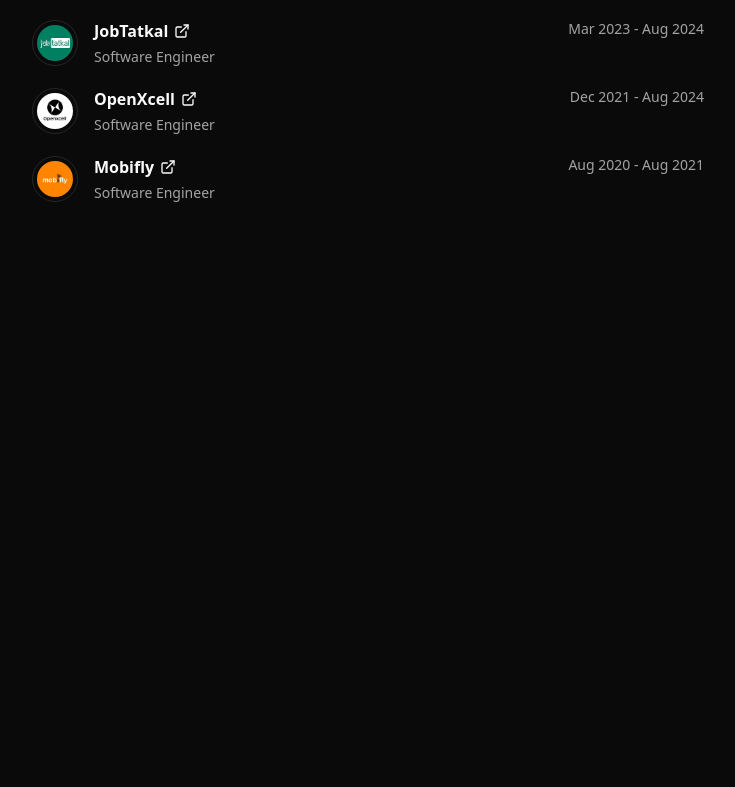
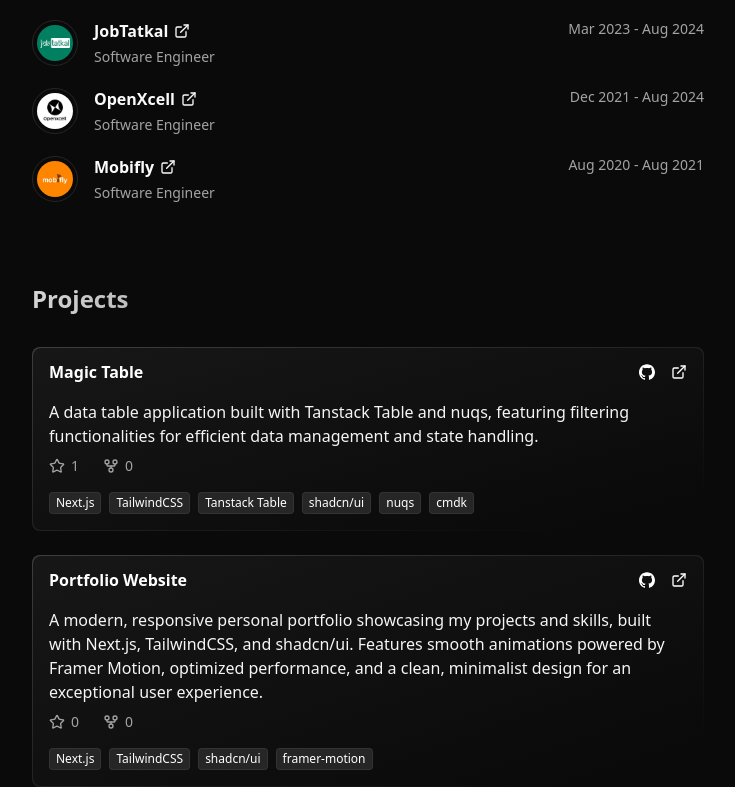
Before and after one commit to Ipriyankrajai/portfolio-v4, a Next.js app: page / in a window 1280 px wide. Shown: the part 1473-2260 px from the top of the page, without its empty margins (272-1007 px from the left). Before the commit the page ends 1676 px from the top, so only its background shows below. Built offline with nearby package versions, Linux system fonts and the light colour scheme.

Commit message:
feat: projects

```diff
--- a/app/page.tsx
+++ b/app/page.tsx
@@ -1,6 +1,7 @@
 import { Hero } from "@/components/hero";
 import { About } from "@/components/about";
 import { Experience } from "@/components/experience";
+import { Projects } from "@/components/projects";
 
 export default function Home() {
   return (
@@ -8,6 +9,7 @@ export default function Home() {
       <Hero />
       <About />
       <Experience />
+      <Projects />
     </>
   );
 }
```
